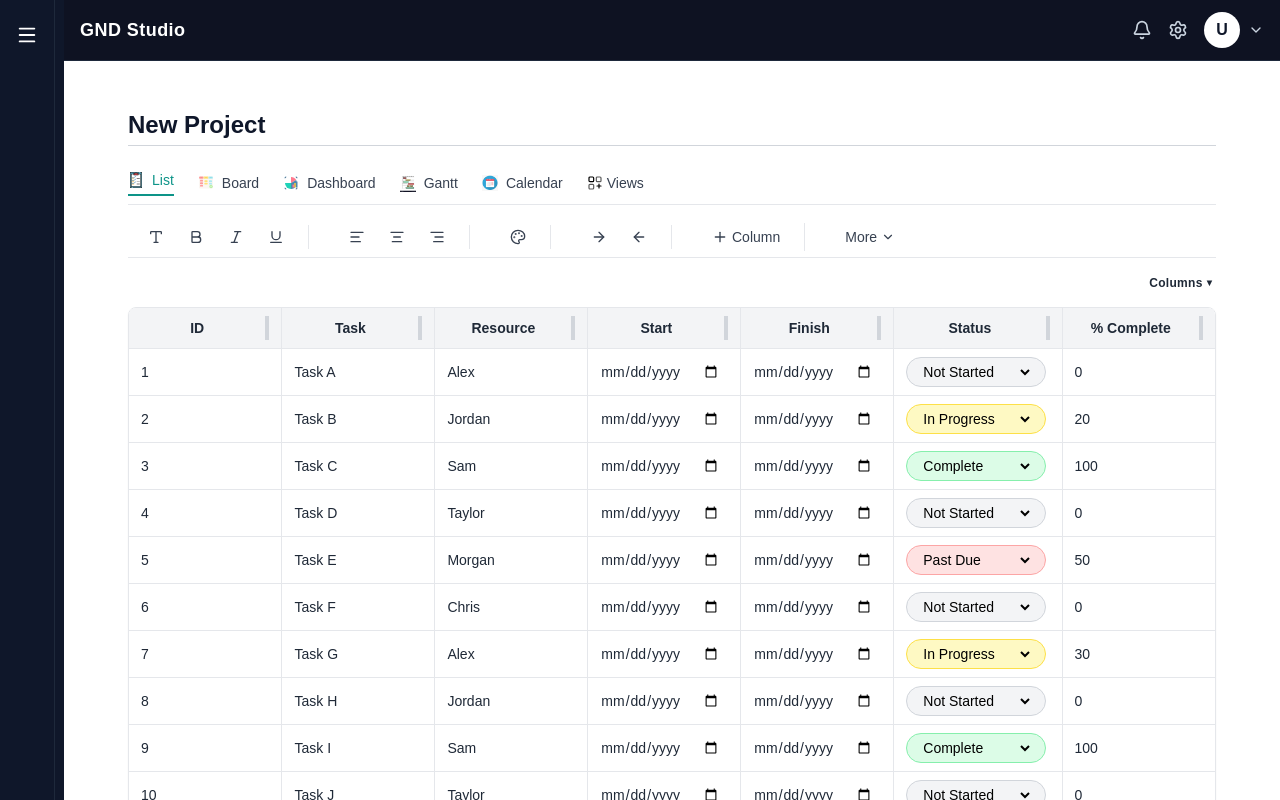
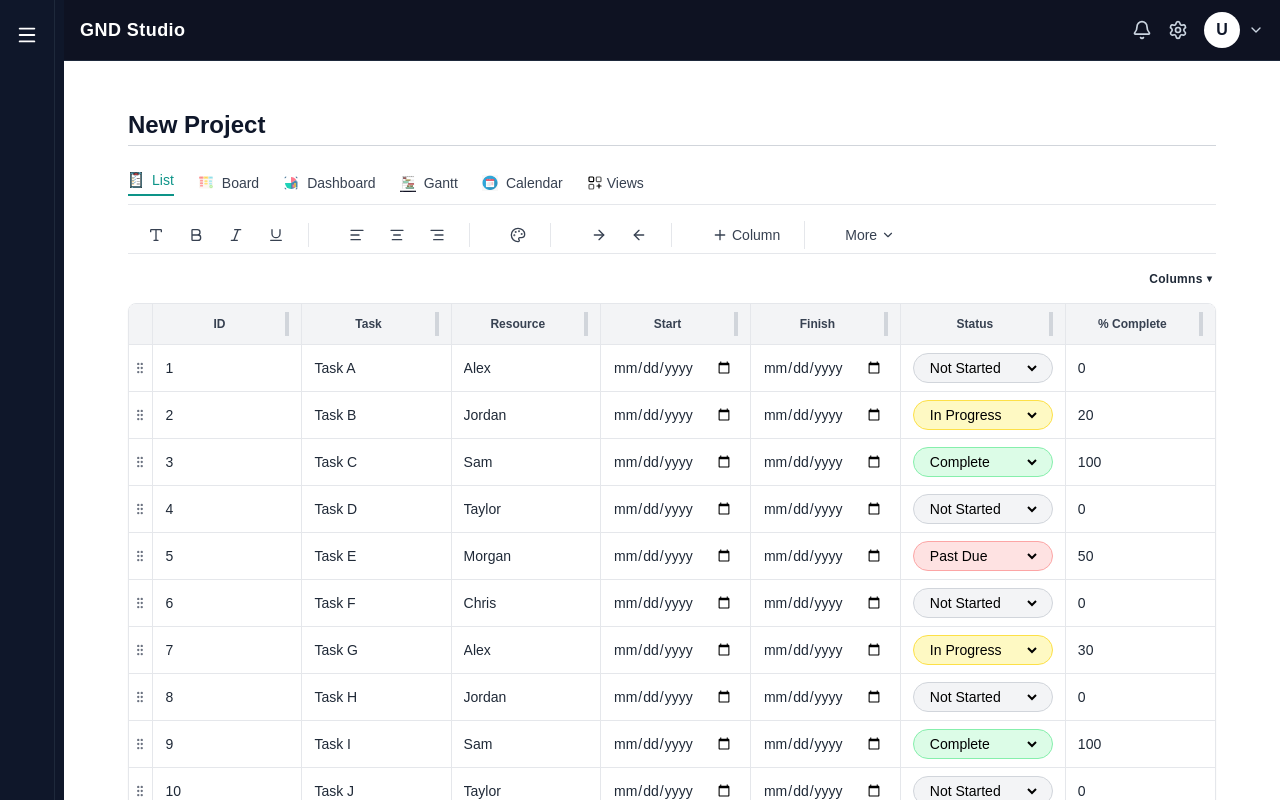
Before and after one commit to jjoynergnd/GNDStudio, a Next.js app: page /projects/new in a window 1280 px wide. Built offline with nearby package versions, Linux system fonts and the light colour scheme.

Commit message:
last build before indention

```diff
--- a/src/components/grid/DraggableRow.tsx
+++ b/src/components/grid/DraggableRow.tsx
@@ -1,64 +1,74 @@
+// File: src/components/grid/DraggableRow.tsx
+
 "use client";
 
-import React, { useEffect } from "react";
+import React from "react";
 import { useSortable } from "@dnd-kit/sortable";
 import { CSS } from "@dnd-kit/utilities";
-import type { Row } from "@tanstack/react-table";
-import type { TaskRow } from "@/types/tasks";
+import { GripVertical } from "lucide-react";
+import { Row } from "@tanstack/react-table";
+import { TaskRow } from "@/types/tasks";
 
 interface DraggableRowProps {
   row: Row<TaskRow>;
   children: React.ReactNode;
+  isSelected: boolean;
+  isFirstRow?: boolean;
+  onClick: (e: React.MouseEvent) => void;
 }
 
-export default function DraggableRow({ row, children }: DraggableRowProps) {
+export default function DraggableRow({
+  row,
+  children,
+  isSelected,
+  isFirstRow,
+  onClick,
+}: DraggableRowProps) {
   const {
     attributes,
     listeners,
     setNodeRef,
+    setActivatorNodeRef,
     transform,
     transition,
     isDragging,
   } = useSortable({
-    id: row.original.id,
+    id: row.id,
   });
-
-  // Force cursor to "grabbing" globally while dragging
-  useEffect(() => {
-    if (isDragging) {
-      const previousCursor = document.body.style.cursor;
-      document.body.style.cursor = "grabbing";
-
-      return () => {
-        document.body.style.cursor = previousCursor;
-      };
-    }
-  }, [isDragging]);
 
   const style: React.CSSProperties = {
     transform: CSS.Transform.toString(transform),
     transition,
-    // Let hover/inputs behave normally; focus on drag state only
-    cursor: isDragging ? "grabbing" : undefined,
-    zIndex: isDragging ? 50 : undefined,
-    position: "relative",
-    background: isDragging ? "rgba(255,255,255,0.9)" : undefined,
   };
 
   return (
     <tr
       ref={setNodeRef}
       style={style}
-      {...attributes}
-      {...listeners}
-      data-dragging={isDragging ? "true" : "false"}
-      className="
-        group
-        select-none
-        pointer-events-auto
-        hover:bg-gray-50
-      "
+      data-dragging={isDragging}
+      data-selected={isSelected}
+      onClick={onClick}
+      className={[
+        "cursor-pointer transition-colors",
+        isSelected ? "bg-blue-50" : "bg-white hover:bg-gray-50",
+        // Slight top border on first row helps avoid any visual overlap with header
+        isFirstRow ? "border-t border-transparent" : "",
+      ].join(" ")}
     >
+      {/* Drag handle cell (sticky to the left) */}
+      <td
+        className="w-6 px-1 py-2 border-b border-r bg-white sticky left-0 z-30"
+        ref={setActivatorNodeRef}
+        {...listeners}
+        {...attributes}
+      >
+        <GripVertical
+          size={14}
+          className="text-gray-500 hover:text-gray-700 cursor-grab active:cursor-grabbing"
+        />
+      </td>
+
+      {/* Actual row cells */}
       {children}
     </tr>
   );
--- a/src/components/grid/FormattingRibbon.tsx
+++ b/src/components/grid/FormattingRibbon.tsx
@@ -28,7 +28,7 @@ export default function FormattingRibbon({
 }) {
   return (
     <div className="w-full border-b bg-white/70 backdrop-blur-sm">
-      <div className="flex items-center gap-8 px-3 py-1.5 text-gray-700">
+      <div className="flex items-center gap-8 px-3 py-1 text-gray-700">
 
         {/* Group: Font */}
         <RibbonGroup>
--- a/src/components/grid/TaskGridTanStack.tsx
+++ b/src/components/grid/TaskGridTanStack.tsx
@@ -1,8 +1,16 @@
+// File: src/components/grid/TaskGridTanStack.tsx
+
 // @react-compiler-disable
 /* eslint-disable react-hooks/incompatible-library */
 "use client";
 
-import React, { useState, useEffect } from "react";
+import React, {
+  useState,
+  useEffect,
+  useCallback,
+  KeyboardEvent,
+  MouseEvent,
+} from "react";
 import {
   useReactTable,
   getCoreRowModel,
@@ -46,8 +54,16 @@ export default function TaskGridTanStack({
   const [columnVisibility, setColumnVisibility] = useState<VisibilityState>({});
   const [showColumnMenu, setShowColumnMenu] = useState(false);
 
+  // Selection state
+  const [selectedRowIds, setSelectedRowIds] = useState<string[]>([]);
+  const [lastSelectedRowId, setLastSelectedRowId] = useState<string | null>(
+    null
+  );
+
   useEffect(() => {
     setRows(data);
+    setSelectedRowIds([]);
+    setLastSelectedRowId(null);
   }, [data]);
 
   const table = useReactTable<TaskRow>({
@@ -62,6 +78,7 @@ export default function TaskGridTanStack({
     onColumnVisibilityChange: setColumnVisibility,
   });
 
+  // DnD sensors – activation constrained so simple clicks don't start drag
   const mouseSensor = useSensor(MouseSensor, {
     activationConstraint: { distance: 5 },
   });
@@ -85,35 +102,169 @@ export default function TaskGridTanStack({
     onReorder?.(newData);
   };
 
+  // Ordered row ids in current sort/order
+  const getOrderedRowIds = useCallback(() => {
+    return table.getRowModel().rows.map((r) => r.id as string);
+  }, [table]);
+
+  // Row click / selection handler
+  const handleRowClick = useCallback(
+    (event: MouseEvent, rowId: string) => {
+      const target = event.target as HTMLElement;
+
+      // Let interactive controls handle their own clicks
+      if (
+        target.closest(
+          "input, textarea, [contenteditable='true'], select, button"
+        )
+      ) {
+        return;
+      }
+
+      // Prevent random text selection / blue focus outlines on the grid itself
+      event.preventDefault();
+
+      const orderedIds = getOrderedRowIds();
+
+      // Shift-click: select a continuous range
+      if (event.shiftKey && lastSelectedRowId) {
+        const startIndex = orderedIds.indexOf(lastSelectedRowId);
+        const endIndex = orderedIds.indexOf(rowId);
+
+        if (startIndex === -1 || endIndex === -1) {
+          setSelectedRowIds([rowId]);
+          setLastSelectedRowId(rowId);
+          return;
+        }
+
+        const [from, to] =
+          startIndex < endIndex
+            ? [startIndex, endIndex]
+            : [endIndex, startIndex];
+
+        const rangeIds = orderedIds.slice(from, to + 1);
+        const newSelection = Array.from(
+          new Set([...selectedRowIds, ...rangeIds])
+        );
+        setSelectedRowIds(newSelection);
+        return;
+      }
+
+      // Ctrl/Cmd-click: toggle individual row
+      if (event.metaKey || event.ctrlKey) {
+        setSelectedRowIds((prev) =>
+          prev.includes(rowId)
+            ? prev.filter((id) => id !== rowId)
+            : [...prev, rowId]
+        );
+        setLastSelectedRowId(rowId);
+        return;
+      }
+
+      // Regular click: single select
+      setSelectedRowIds([rowId]);
+      setLastSelectedRowId(rowId);
+    },
+    [getOrderedRowIds, lastSelectedRowId, selectedRowIds]
+  );
+
+  const getSelectedRowObjects = useCallback(() => {
+    const idSet = new Set(selectedRowIds);
+    return table.getRowModel().rows.filter((row) => idSet.has(row.id as string));
+  }, [selectedRowIds, table]);
+
   // Placeholder WBS actions
-  const handleIndent = () => {
-    console.log("Indent selected rows (WBS logic coming soon)");
-  };
+  const handleIndent = useCallback(() => {
+    const selected = getSelectedRowObjects();
+    console.log("Indent selected rows (WBS logic coming soon)", selected);
+  }, [getSelectedRowObjects]);
 
-  const handleOutdent = () => {
-    console.log("Outdent selected rows (WBS logic coming soon)");
-  };
+  const handleOutdent = useCallback(() => {
+    const selected = getSelectedRowObjects();
+    console.log("Outdent selected rows (WBS logic coming soon)", selected);
+  }, [getSelectedRowObjects]);
+
+  // Real actions for now: delete / duplicate
+  const handleDeleteSelected = useCallback(() => {
+    if (selectedRowIds.length === 0) return;
+    setRows((prev) => prev.filter((row) => !selectedRowIds.includes(row.id)));
+    setSelectedRowIds([]);
+    setLastSelectedRowId(null);
+  }, [selectedRowIds]);
+
+  const handleDuplicateSelected = useCallback(() => {
+    if (selectedRowIds.length === 0) return;
+    const idSet = new Set(selectedRowIds);
+    const selectedRows = rows.filter((row) => idSet.has(row.id));
+    const duplicates = selectedRows.map((row) => ({
+      ...row,
+      id: `${row.id}-copy-${Date.now()}-${Math.random()
+        .toString(16)
+        .slice(2)}`,
+    }));
+    setRows((prev) => [...prev, ...duplicates]);
+  }, [rows, selectedRowIds]);
+
+  // Keyboard shortcuts
+  const handleKeyDown = useCallback(
+    (event: KeyboardEvent<HTMLDivElement>) => {
+      if (selectedRowIds.length === 0) return;
+
+      // Tab / Shift+Tab for indent/outdent
+      if (event.key === "Tab") {
+        event.preventDefault();
+        if (event.shiftKey) {
+          handleOutdent();
+        } else {
+          handleIndent();
+        }
+        return;
+      }
+
+      // Ctrl+] / Ctrl+[ for indent/outdent
+      if (event.ctrlKey && event.key === "]") {
+        event.preventDefault();
+        handleIndent();
+        return;
+      }
+
+      if (event.ctrlKey && event.key === "[") {
+        event.preventDefault();
+        handleOutdent();
+        return;
+      }
+
+      // Delete: remove selected rows
+      if (event.key === "Delete" || event.key === "Backspace") {
+        event.preventDefault();
+        handleDeleteSelected();
+        return;
+      }
+
+      // Ctrl+D: duplicate selected rows
+      if (event.ctrlKey && (event.key === "d" || event.key === "D")) {
+        event.preventDefault();
+        handleDuplicateSelected();
+        return;
+      }
+    },
+    [
+      selectedRowIds.length,
+      handleIndent,
+      handleOutdent,
+      handleDeleteSelected,
+      handleDuplicateSelected,
+    ]
+  );
+
+  const hasSelection = selectedRowIds.length > 0;
 
   return (
-    <div className="space-y-3 grid-container">
-      {/* Cursor override styles */}
-      <style jsx>{`
-        .grid-container :global(*) {
-          cursor: pointer !important;
-        }
-        .grid-container :global(input),
-        .grid-container :global(textarea) {
-          cursor: text !important;
-        }
-        .grid-container :global(.cursor-col-resize) {
-          cursor: col-resize !important;
-        }
-        .grid-container :global([data-dragging="true"]),
-        .grid-container :global([data-dragging="true"] *) {
-          cursor: grabbing !important;
-        }
-      `}</style>
-
+    <div
+      className="space-y-3 grid-container outline-none focus:outline-none"
+      tabIndex={0}
+      onKeyDown={handleKeyDown}
+    >
       {/* View ribbon */}
       <div className="flex items-center gap-6 border-b pb-2 text-sm font-medium text-gray-700">
         <span className="flex items-center gap-2 text-teal-600 border-b-2 border-teal-600 pb-1 cursor-pointer">
@@ -159,8 +310,8 @@ export default function TaskGridTanStack({
 
       {/* Formatting Ribbon */}
       <FormattingRibbon
-        onIndent={handleIndent}
-        onOutdent={handleOutdent}
+        onIndent={hasSelection ? handleIndent : undefined}
+        onOutdent={hasSelection ? handleOutdent : undefined}
         onAddColumn={() => setModalOpen(true)}
       />
 
@@ -217,25 +368,26 @@ export default function TaskGridTanStack({
             <thead className="bg-gray-100 sticky top-0 z-20 rounded-t-lg border-b border-gray-300 pointer-events-none">
               {table.getHeaderGroups().map((headerGroup) => (
                 <tr key={headerGroup.id}>
-                  {headerGroup.headers.map((header, index) => {
+                  {/* Drag handle header cell (sticky) */}
+                  <th className="w-6 px-1 py-2 border-b border-r bg-gray-100 sticky left-0 z-30" />
+
+                  {headerGroup.headers.map((header) => {
                     const canResize = header.column.getCanResize();
                     const isResizing = header.column.getIsResizing();
 
+                    const baseClasses =
+                      "text-center px-3 py-2 text-xs font-semibold text-gray-700 border-b border-r last:border-r-0 whitespace-nowrap select-none";
+
+                    const className = baseClasses;
+
+                    const style: React.CSSProperties = {
+                      width: header.getSize(),
+                    };
+
                     return (
-                      <th
-                        key={header.id}
-                        className={[
-                          "text-center px-3 py-2 text-sm font-semibold text-gray-800 border-b border-r last:border-r-0 whitespace-nowrap select-none",
-                          index === 0 ? "sticky left-0 bg-gray-100 z-30" : "",
-                        ]
-                          .filter(Boolean)
-                          .join(" ")}
-                        style={{
-                          width: header.getSize(),
-                        }}
-                      >
+                      <th key={header.id} className={className} style={style}>
                         <div className="flex items-center justify-between gap-2 pointer-events-auto">
-                          <div className="flex-1">
+                          <div className="flex-1 truncate">
                             {flexRender(
                               header.column.columnDef.header,
                               header.getContext()
@@ -264,29 +416,39 @@ export default function TaskGridTanStack({
               strategy={verticalListSortingStrategy}
             >
               <tbody className="relative z-10">
-                {table.getRowModel().rows.map((row) => (
-                  <DraggableRow key={row.id} row={row}>
-                    {row.getVisibleCells().map((cell, index) => (
-                      <td
-                        key={cell.id}
-                        className={[
-                          "px-3 py-2 text-sm text-gray-800 border-b border-r last:border-r-0 whitespace-nowrap",
-                          index === 0 ? "sticky left-0 bg-white z-10" : "",
-                        ]
-                          .filter(Boolean)
-                          .join(" ")}
-                        style={{
+                {table.getRowModel().rows.map((row, rowIndex) => {
+                  const isSelected = selectedRowIds.includes(row.id as string);
+
+                  return (
+                    <DraggableRow
+                      key={row.id}
+                      row={row}
+                      isSelected={isSelected}
+                      isFirstRow={rowIndex === 0}
+                      onClick={(e) => handleRowClick(e, row.id as string)}
+                    >
+                      {row.getVisibleCells().map((cell) => {
+                        const baseClasses =
+                          "px-3 py-2 text-sm text-gray-800 border-b border-r last:border-r-0 whitespace-nowrap cursor-pointer";
+
+                        const className = baseClasses;
+
+                        const style: React.CSSProperties = {
                           width: cell.column.getSize(),
-                        }}
-                      >
+                        };
+
+                        return (
+                          <td key={cell.id} className={className} style={style}>
                             {flexRender(
                               cell.column.columnDef.cell,
                               cell.getContext()
                             )}
                           </td>
-                    ))}
+                        );
+                      })}
                     </DraggableRow>
-                ))}
+                  );
+                })}
               </tbody>
             </SortableContext>
           </table>
```
Lines whose indentation alone changed are shown as unchanged.
